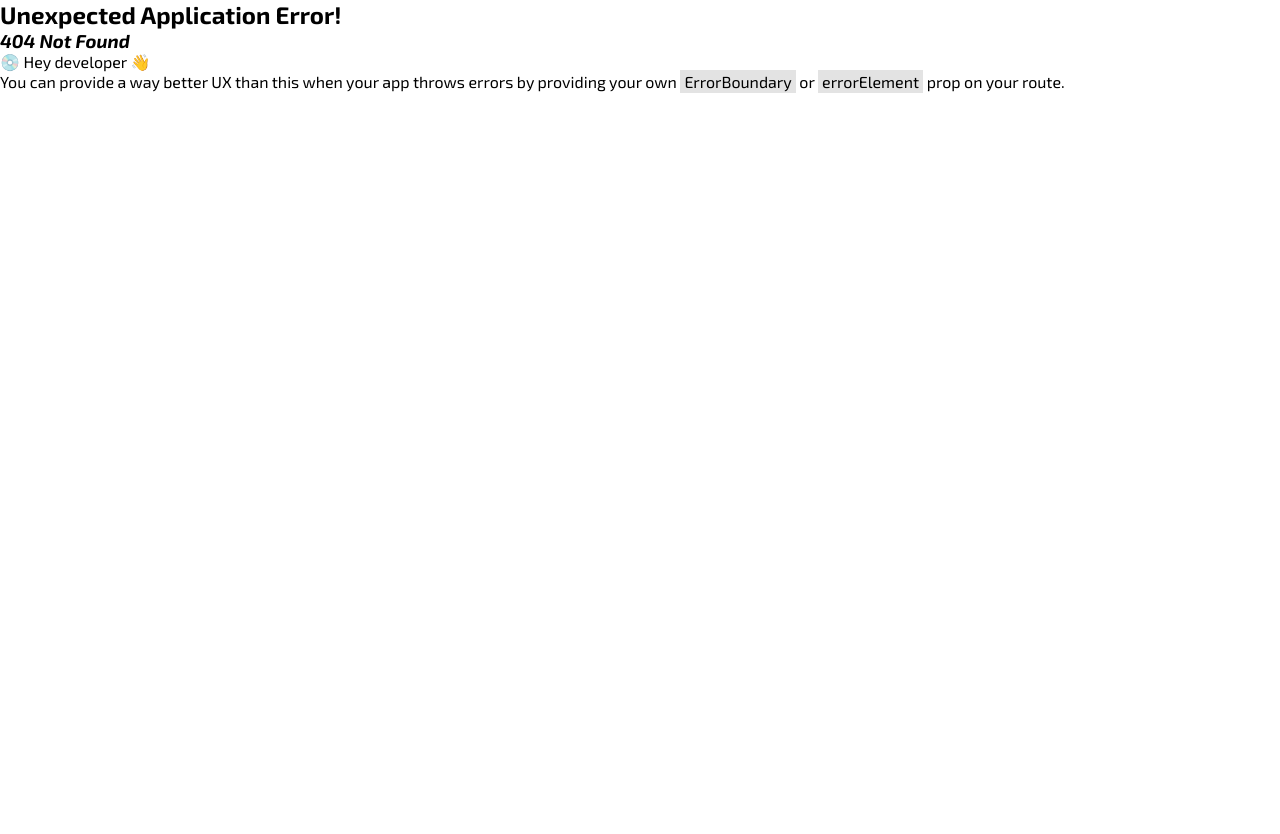
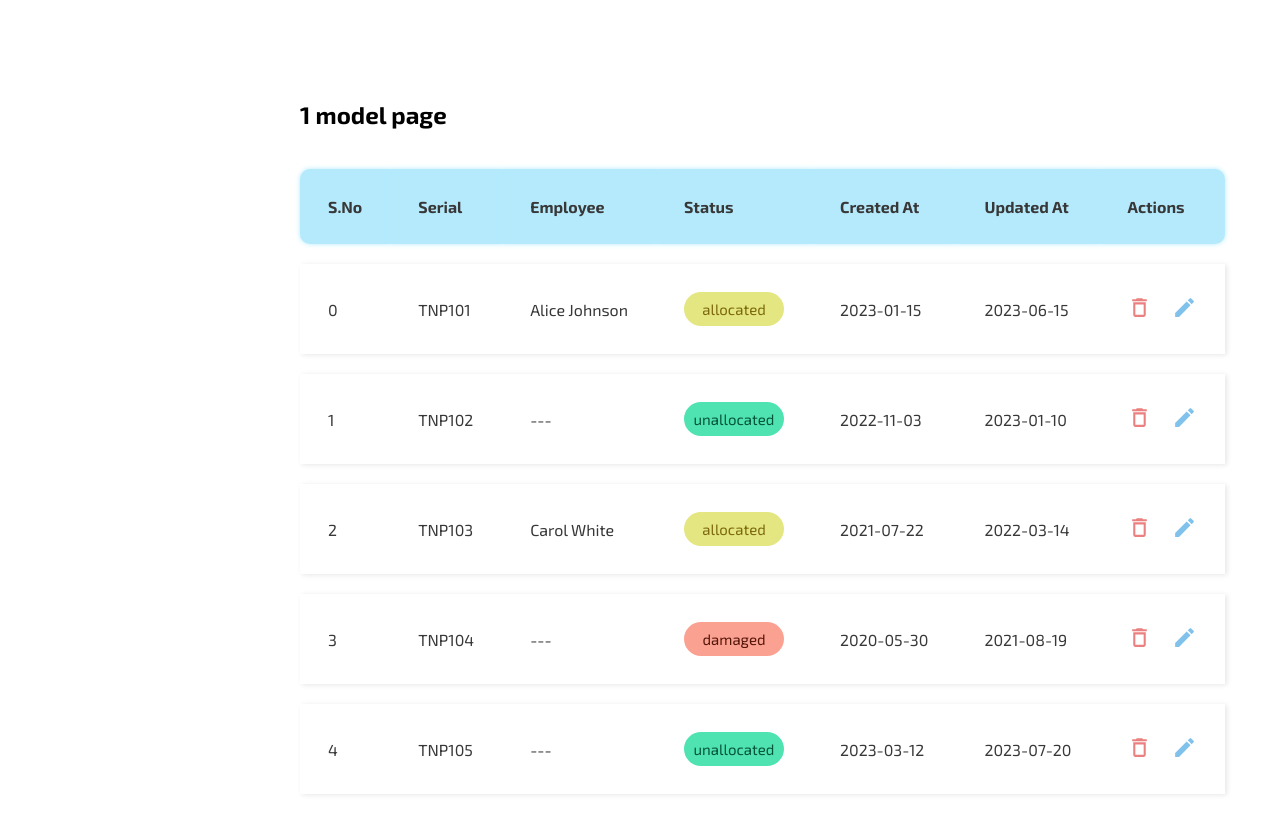
Before and after one commit to krishnapriyarajeev/Asset-Management-System, a React (Vite) app in the folder ui/: page /asset/1/1 in a window 1280 px wide. Before the commit this address had no page. Shown: the top 834 px of the page. Before the commit the page ends 800 px from the top, so only its background shows below. Built offline with nearby package versions, Linux system fonts and the light colour scheme.

Commit message:
feat: tables ui

```diff
--- /dev/null
+++ b/ui/src/components/table/AssetModel.jsx
@@ -0,0 +1,77 @@
+import { MdOutlineDelete, MdModeEditOutline } from "react-icons/md";
+import "./table.scss";
+import Pill from "../pill/pill";
+
+const ModelTable = ({ tabledata = [] }) => {
+  const tableheader = [
+    "S.No",
+    "Serial",
+    "Employee",
+    "Status",
+    "Created At",
+    "Updated At",
+    "Actions",
+  ];
+  return (
+    <div className="table-wrapper">
+      <table>
+        <thead>
+          <tr>
+            {tableheader.map((value) => (
+              <th key={value}>{value}</th>
+            ))}
+          </tr>
+        </thead>
+        <tbody>
+          {tabledata.map(
+            ({ serialNo, status, employee, createdAt, updatedAt }, key) => (
+              <tr key={key}>
+                <td>{key}</td>
+                <td>{serialNo}</td>
+                <td>{!employee ? "---" : employee}</td>
+                <td>
+                  <Pill
+                    type={
+                      status === "allocated"
+                        ? "yellow"
+                        : status === "unallocated"
+                        ? "green"
+                        : "red"
+                    }
+                    innerText={status}
+                  />
+                </td>
+                <td>{createdAt}</td>
+                <td>{updatedAt}</td>
+                <td className="action-td">
+                  <MdOutlineDelete
+                    size="25px"
+                    color="#e76a6ad9"
+                    className="delete-icon"
+                    style={{ cursor: "pointer" }}
+                    onClick={(e) => {
+                      e.stopPropagation();
+                      // setDeleteId(id);
+                    }}
+                  />
+                  <MdModeEditOutline
+                    size="25px"
+                    color="#6ab7e7d9"
+                    className="edit-icon"
+                    style={{ cursor: "pointer" }}
+                    onClick={(e) => {
+                      e.stopPropagation();
+                      // setEditId(id);
+                    }}
+                  />
+                </td>
+              </tr>
+            )
+          )}
+        </tbody>
+      </table>
+    </div>
+  );
+};
+
+export default ModelTable;
--- a/ui/src/components/table/table.jsx
+++ b/ui/src/components/table/Category.jsx
@@ -1,33 +1,28 @@
 import { MdOutlineDelete, MdModeEditOutline } from "react-icons/md";
 import "./table.scss";
-import Pill from "../pill/pill";
+import { useNavigate } from "react-router-dom";
 
-const Table = ({ data = [] }) => {
+const CategoryTable = ({ tabledata = [] }) => {
+  const tableheader = ["S.No", "Brand", "Model", "Specs", "Count", "Actions"];
+  const navigate = useNavigate();
   return (
     <div className="table-wrapper">
       <table>
         <thead>
           <tr>
-            <th>Employee</th>
-            <th>Employee ID</th>
-            <th>Joining Date</th>
-            <th>Role</th>
-            <th>Status</th>
-            <th>Experience</th>
-            <th>Action</th>
+            {tableheader.map((value) => (
+              <th key={value}>{value}</th>
+            ))}
           </tr>
         </thead>
         <tbody>
-          {data.map(({ name, id, joinDate, role, status, experience }) => (
-            <tr key={id}>
-              <td>{name}</td>
-              <td>{id}</td>
-              <td>{joinDate}</td>
-              <td>{role}</td>
-              <td>
-                <Pill type="green" innerText={status} />
-              </td>
-              <td>{experience} years</td>
+          {tabledata.map(({ brand, model, specs, count }, key) => (
+            <tr key={key} onClick={() => navigate(`${brand.toLowerCase()}`)}>
+              <td>{key}</td>
+              <td>{brand}</td>
+              <td>{model}</td>
+              <td>{specs}</td>
+              <td>{count}</td>
               <td className="action-td">
                 <MdOutlineDelete
                   size="25px"
@@ -58,4 +53,4 @@ const Table = ({ data = [] }) => {
   );
 };
 
-export default Table;
+export default CategoryTable;
--- a/ui/src/components/table/table.scss
+++ b/ui/src/components/table/table.scss
@@ -25,7 +25,7 @@ thead th:last-child {
 td,
 th {
     text-align: left;
-    max-width: 50px;
+    max-width: 400px;
     text-overflow: ellipsis;
     white-space: nowrap;
     overflow: hidden;
--- a/ui/src/pages/category/page.jsx
+++ b/ui/src/pages/category/page.jsx
@@ -1,5 +1,5 @@
-const Category = () => {
-  return <div>Category page</div>;
-};
+function page() {
+  return <div>Assets page</div>;
+}
 
-export default Category;
+export default page;
--- a/ui/src/pages/modal/page.jsx
+++ /dev/null
@@ -1,58 +0,0 @@
-import { useParams } from "react-router-dom";
-import Table from "../../components/table/table";
-import Container from "../../components/container/container";
-
-const ModalList = () => {
-  const { subCategoryId } = useParams();
-  const subcategory = [
-    {
-      name: "Alice Johnson",
-      id: 1,
-      joinDate: "2021-06-15",
-      role: "Software Engineer",
-      status: "Active",
-      experience: 3,
-    },
-    {
-      name: "Bob Smith",
-      id: 2,
-      joinDate: "2020-03-22",
-      role: "Project Manager",
-      status: "Active",
-      experience: 5,
-    },
-    {
-      name: "Carol White",
-      id: 3,
-      joinDate: "2019-11-02",
-      role: "Designer",
-      status: "Inactive",
-      experience: 4,
-    },
-    {
-      name: "David Brown",
-      id: 4,
-      joinDate: "2018-07-18",
-      role: "DevOps Engineer",
-      status: "Active",
-      experience: 6,
-    },
-    {
-      name: "Eve Davis",
-      id: 5,
-      joinDate: "2022-01-12",
-      role: "Quality Assurance",
-      status: "Active",
-      experience: 2,
-    },
-  ];
-
-  return (
-    <Container>
-      <h2>{subCategoryId} model page</h2>
-      <Table data={subcategory} />
-    </Container>
-  );
-};
-
-export default ModalList;
--- /dev/null
+++ b/ui/src/pages/model/page.jsx
@@ -0,0 +1,54 @@
+import { useParams } from "react-router-dom";
+import Table from "../../components/table/AssetModel";
+import Container from "../../components/container/container";
+
+const ModalList = () => {
+  const { subCategoryId } = useParams();
+
+  const modelData = [
+    {
+      serialNo: "TNP101",
+      status: "allocated",
+      employee: "Alice Johnson",
+      createdAt: "2023-01-15",
+      updatedAt: "2023-06-15",
+    },
+    {
+      serialNo: "TNP102",
+      status: "unallocated",
+      employee: null,
+      createdAt: "2022-11-03",
+      updatedAt: "2023-01-10",
+    },
+    {
+      serialNo: "TNP103",
+      status: "allocated",
+      employee: "Carol White",
+      createdAt: "2021-07-22",
+      updatedAt: "2022-03-14",
+    },
+    {
+      serialNo: "TNP104",
+      status: "damaged",
+      employee: null,
+      createdAt: "2020-05-30",
+      updatedAt: "2021-08-19",
+    },
+    {
+      serialNo: "TNP105",
+      status: "unallocated",
+      employee: null,
+      createdAt: "2023-03-12",
+      updatedAt: "2023-07-20",
+    },
+  ];
+
+  return (
+    <Container>
+      <h2>{subCategoryId} model page</h2>
+      <Table tabledata={modelData} />
+    </Container>
+  );
+};
+
+export default ModalList;
--- a/ui/src/pages/subcategory/page.jsx
+++ b/ui/src/pages/subcategory/page.jsx
@@ -1,8 +1,66 @@
 import { useParams } from "react-router-dom";
+import CategoryTable from "../../components/table/Category";
+import Container from "../../components/container/container";
 
 const SubCategory = () => {
   const { categoryId } = useParams();
-  return <div>{categoryId} page</div>;
+  const subCategoryData = [
+    {
+      brand: "Dell",
+      model: "Inspiron 15",
+      specs: "12GB RAM, Intel i5 11th Gen, RTX 3050 Studio, 512GB SSD",
+      count: 25,
+      createdAt: "2023-01-15",
+      updatedAt: "2023-06-15",
+    },
+    {
+      brand: "HP",
+      model: "Pavilion 14",
+      specs: "8GB RAM, AMD Ryzen 5, Vega 8, 256GB SSD",
+      count: 30,
+      createdAt: "2023-02-10",
+      updatedAt: "2023-07-01",
+    },
+    {
+      brand: "Apple",
+      model: "MacBook Air",
+      specs: "16GB RAM, M1, 512GB SSD",
+      count: 20,
+      createdAt: "2023-03-05",
+      updatedAt: "2023-06-20",
+    },
+    {
+      brand: "Lenovo",
+      model: "ThinkPad X1 Carbon",
+      specs: "16GB RAM, Intel i7 10th Gen, 1TB SSD",
+      count: 15,
+      createdAt: "2023-04-22",
+      updatedAt: "2023-07-10",
+    },
+    {
+      brand: "Acer",
+      model: "Aspire 7",
+      specs: "8GB RAM, Intel i5 9th Gen, GTX 1650, 512GB SSD",
+      count: 18,
+      createdAt: "2023-05-18",
+      updatedAt: "2023-06-25",
+    },
+    {
+      brand: "Asus",
+      model: "ZenBook 13",
+      specs: "16GB RAM, Intel i7 11th Gen, Intel Iris Xe, 512GB SSD",
+      count: 22,
+      createdAt: "2023-01-30",
+      updatedAt: "2023-06-30",
+    },
+  ];
+
+  return (
+    <Container>
+      <h2>{categoryId} page</h2>
+      <CategoryTable tabledata={subCategoryData} />
+    </Container>
+  );
 };
 
 export default SubCategory;
```
Also changed, not shown: ui/src/App.jsx (+4 -4 lines).
